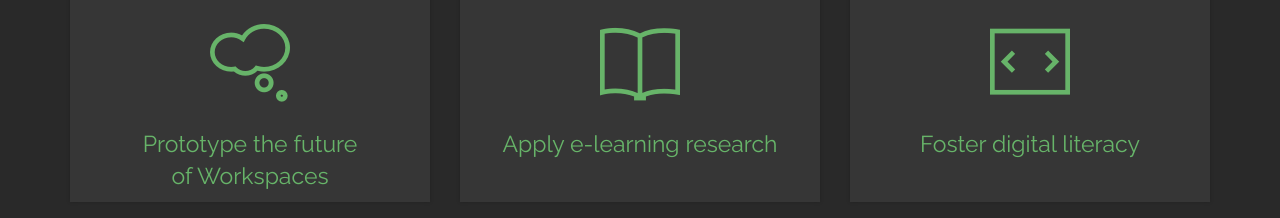
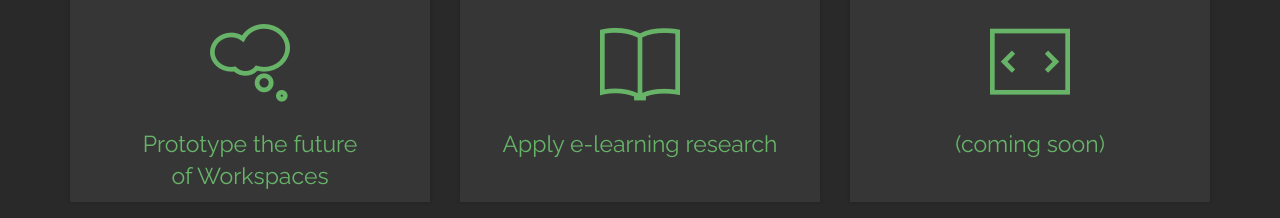
Before and after one commit to alemacgo/treehouse, a plain HTML site: page index.html in a window 1280 px wide. Shown: the part 900-1118 px from the top of the page. Drawn offline with nearby package versions, Linux system fonts and the light colour scheme.

Commit message:
Change last section's name to "coming soon"

```diff
--- a/index.html
+++ b/index.html
@@ -92,7 +92,7 @@
                                 <div class="feature boxed cast-shadow-light">
                                     <i class="ti-layout-slider inline-block mb24 icon-lg treehouse-green"></i>
                                     <!--<i class="ti-wand inline-block mb24 icon-lg treehouse-green"></i>-->
-                                    <h4>Foster digital literacy</h4>
+                                    <h4>(coming soon)</h4>
                             </div>
                             </a>
                         </div>
```
